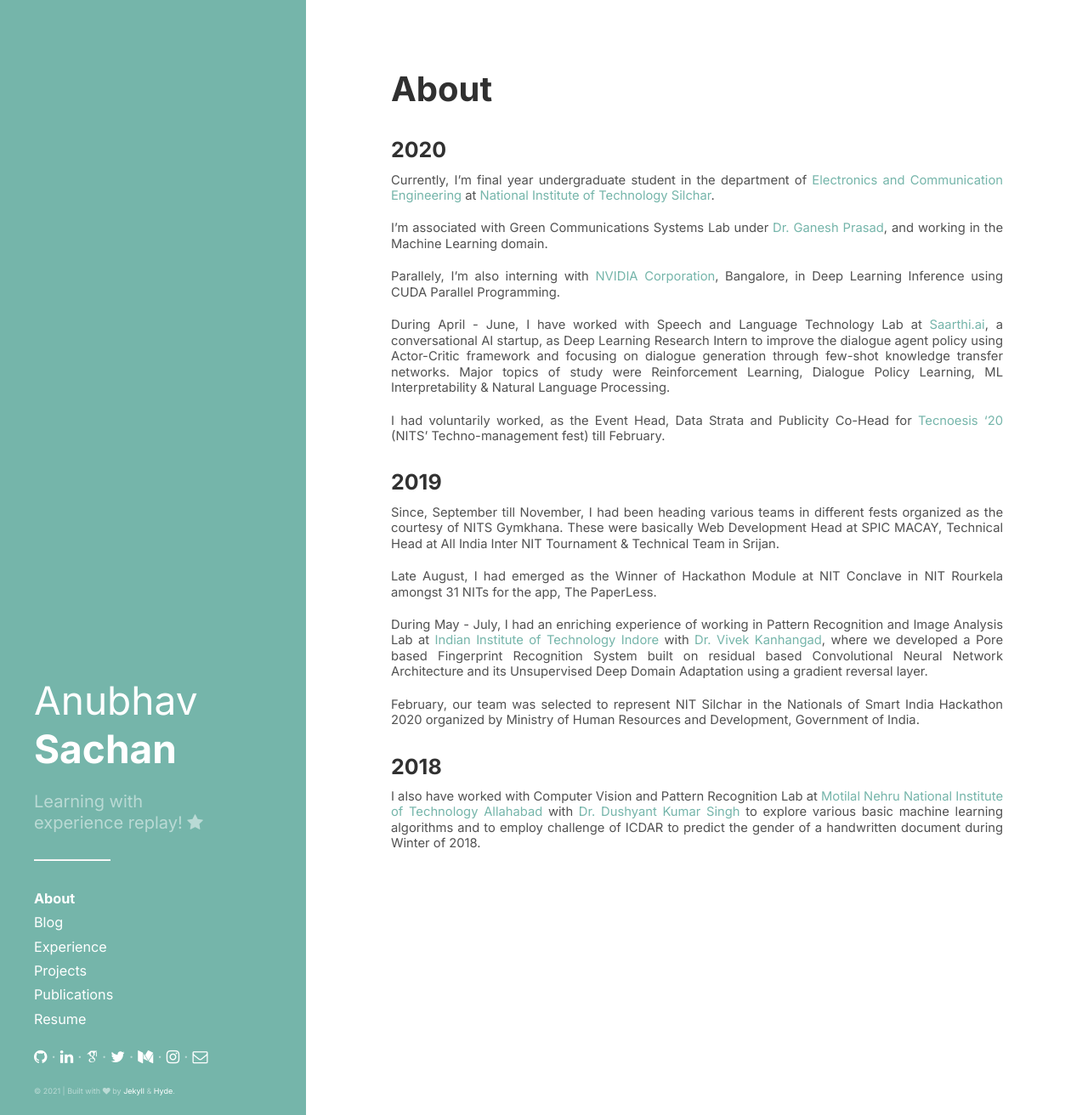
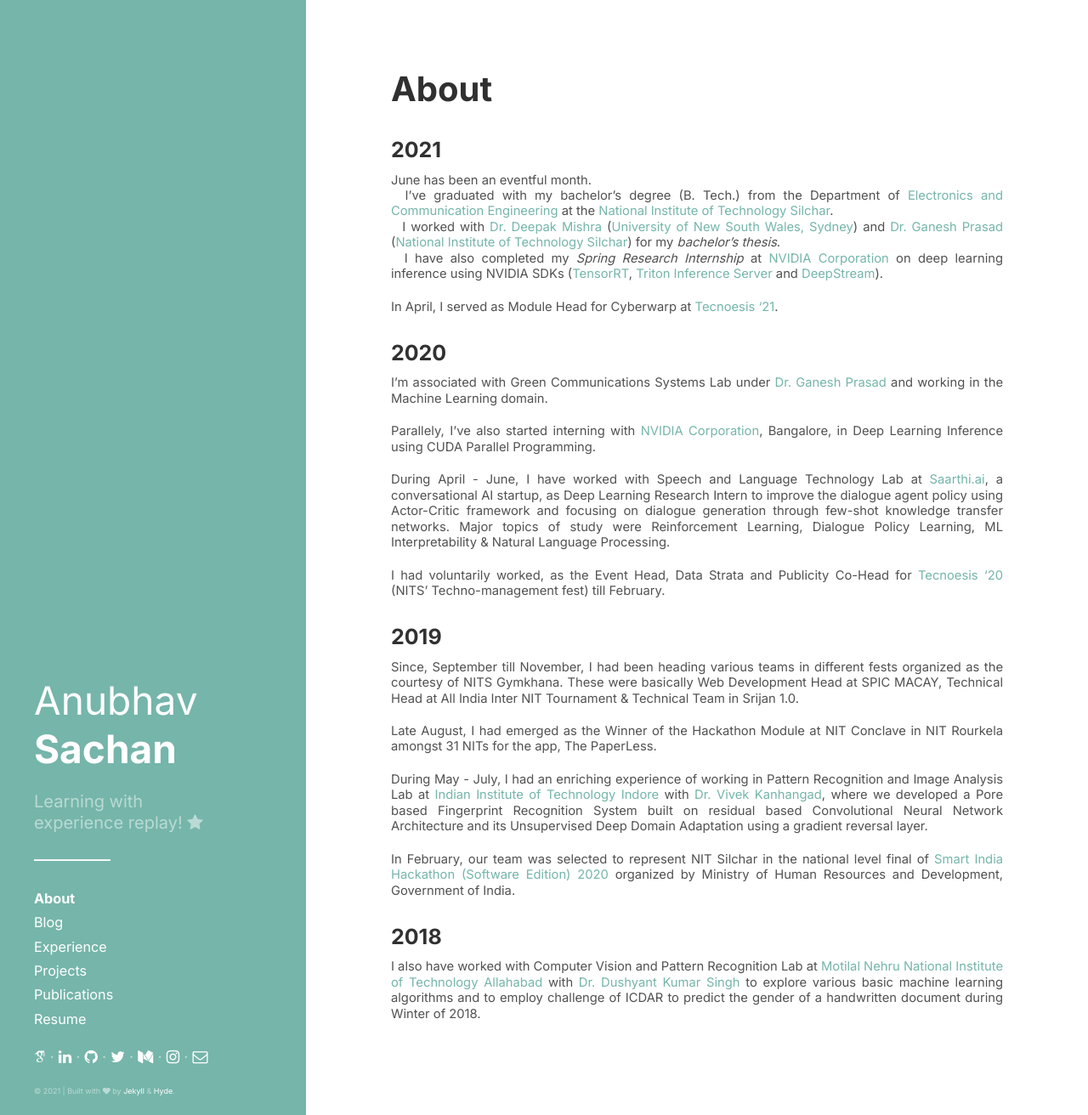
Before and after one commit to anubhav4sachan/anubhav4sachan.github.io, a Jekyll site: the page built from about.md, in a window 1280 px wide and 1312 px high. Shown: the whole window at 85% size. Built offline with Jekyll 4.4.1, drawn with Linux system fonts in a browser that asks for light colours; some web fonts are replaced.

Commit message:
june21 update

```diff
--- a/_includes/sidebar.html
+++ b/_includes/sidebar.html
@@ -29,10 +29,11 @@
 <!--       <a class="sidebar-nav-item" href="{{ site.github.repo }}/archive/v{{ site.version }}.zip">Download</a>
       <a class="sidebar-nav-item" href="{{ site.github.repo }}">GitHub project</a>
       <span class="sidebar-nav-item">Currently v{{ site.version }}</span> -->
-      <a class="sidebar-nav-item" href="{{ site.url }}/docs/Anubhav_Sachan_Resume.pdf">Resume</a>
+
+      <a class="sidebar-nav-item" href="{{ site.url }}/docs/Anubhav_Sachan_Resume.pdf" target="_blank">Resume</a>
     </nav>
 
-<a href="https://www.github.com/anubhav4sachan/" target="_blank"><i class="fa fa-github"></i></a> &middot; <a href="https://www.linkedin.com/in/anubhav4sachan/" target="_blank"><i class="fa fa-linkedin"></i></a> &middot; <a href="https://scholar.google.com/citations?user=FLV55uwAAAAJ&hl=en&oi=ao" target="_blank"><i class="ai ai-google-scholar"></i></a> &middot; <a href="https://www.twitter.com/anubhav4sachan/" target="_blank"><i class="fa fa-twitter"></i></a> &middot; <a href="https://www.medium.com/@anubhav4sachan/" target="_blank"><i class="fa fa-medium"></i></a> &middot; <a href="https://instagram.com/_anubhavsachan/" target="_blank"><i class="fa fa-instagram"></i></a> &middot; <a href="mailto:hi@anubhavsachan.com" target="_blank"><i class="fa fa-envelope-o"></i></a>
+<a href="https://scholar.google.com/citations?user=FLV55uwAAAAJ&hl=en&oi=ao" target="_blank"><i class="ai ai-google-scholar"></i></a> &middot; <a href="https://www.linkedin.com/in/anubhav4sachan/" target="_blank"><i class="fa fa-linkedin"></i></a> &middot; <a href="https://www.github.com/anubhav4sachan/" target="_blank"><i class="fa fa-github"></i></a> &middot; <a href="https://www.twitter.com/anubhav4sachan/" target="_blank"><i class="fa fa-twitter"></i></a> &middot; <a href="https://www.medium.com/@anubhav4sachan/" target="_blank"><i class="fa fa-medium"></i></a> &middot; <a href="https://instagram.com/_anubhavsachan/" target="_blank"><i class="fa fa-instagram"></i></a> &middot; <a href="mailto:hi@anubhavsachan.com" target="_blank"><i class="fa fa-envelope-o"></i></a>
 <br><br>
     <p style="font-size: 50%; margin-bottom: 1%">&copy; {{ site.time | date: '%Y' }} | Built with <i class="fa fa-heart"></i> by <a href="https://jekyllrb.com/" target="_blank">Jekyll</a> &amp; <a href="https://github.com/poole/hyde/" target="_blank">Hyde</a>.</p>
   </div>
--- a/about.md
+++ b/about.md
@@ -3,28 +3,36 @@ layout: page
 title: About
 ---
 
+### 2021
+
+June has been an eventful month.<br>
+&ensp; I've graduated with my bachelor's degree (B. Tech.) from the Department of <a href = "http://www.nits.ac.in/departments/ece/ece.php" target="_blank">Electronics and Communication Engineering</a> at the <a href = "hhttp://www.nits.ac.in/" target="_blank">National Institute of Technology Silchar</a>.<br>&ensp; I worked with <a href = "https://scholar.google.com/citations?user=1AleAUIAAAAJ&hl=en" target="_blank">Dr. Deepak Mishra</a> (<a href = "https://research.unsw.edu.au/people/dr-deepak-mishra" target="_blank">University of New South Wales, Sydney</a>) and <a href = "https://scholar.google.com/citations?user=lHbOWx0AAAAJ&hl=en" target="_blank">Dr. Ganesh Prasad</a> (<a href = "https://www.nits.ac.in" target="_blank">National Institute of Technology Silchar</a>) for my <i>bachelor's thesis</i>.<br>
+&ensp; I have also completed my *Spring Research Internship* at <a href = "https://www.nvidia.com/en-in/" target="_blank">NVIDIA Corporation</a> on deep learning inference using NVIDIA SDKs (<a href = "https://developer.nvidia.com/tensorrt/" target="_blank">TensorRT</a>, <a href = "https://developer.nvidia.com/nvidia-triton-inference-server" target="_blank">Triton Inference Server</a> and <a href = "https://developer.nvidia.com/deepstream-sdk" target="_blank">DeepStream</a>).
+
+In April, I served as Module Head for Cyberwarp at <a href = "https://www.tecnoesis.org" target="_blank">Tecnoesis '21</a>.
+
+
+
 ### 2020
 
-Currently, I'm final year undergraduate student in the department of [Electronics and Communication Engineering](http://www.nits.ac.in/departments/ece/ece.php) at [National Institute of Technology Silchar](http://www.nits.ac.in/).
+I'm associated with Green Communications Systems Lab under <a href = "https://scholar.google.com/citations?user=lHbOWx0AAAAJ&hl=en" target="_blank">Dr. Ganesh Prasad</a> and working in the Machine Learning domain.
 
-I'm associated with Green Communications Systems Lab under [Dr. Ganesh Prasad](https://scholar.google.com/citations?user=lHbOWx0AAAAJ&hl=en), and working in the Machine Learning domain.
-
-Parallely, I'm also interning with <a href = "https://www.nvidia.com/en-in/" target="_blank"> NVIDIA Corporation</a>, Bangalore, in Deep Learning Inference using CUDA Parallel Programming.
+Parallely, I've also started interning with <a href = "https://www.nvidia.com/en-in/" target="_blank"> NVIDIA Corporation</a>, Bangalore, in Deep Learning Inference using CUDA Parallel Programming.
 
 During April - June, I have worked with Speech and Language Technology Lab at <a href = "https://saarthi.ai" target="_blank">Saarthi.ai</a>, a conversational AI startup, as Deep Learning Research Intern to improve the dialogue agent policy using Actor-Critic framework and focusing on dialogue generation through few-shot knowledge transfer networks. Major topics of study were Reinforcement Learning, Dialogue Policy Learning, ML Interpretability & Natural Language Processing.
 
-I had voluntarily worked, as the Event Head, Data Strata and Publicity Co-Head for [Tecnoesis '20](https://www.tecnoesis.org) (NITS' Techno-management fest) till February.
+I had voluntarily worked, as the Event Head, Data Strata and Publicity Co-Head for <a href = "https://www.tecnoesis.org" target="_blank">Tecnoesis '20</a> (NITS' Techno-management fest) till February.
 
 
 ### 2019
 
-Since, September till November, I had been heading various teams in different fests organized as the courtesy of NITS Gymkhana. These were basically Web Development Head at SPIC MACAY, Technical Head at All India Inter NIT Tournament & Technical Team in Srijan.
+Since, September till November, I had been heading various teams in different fests organized as the courtesy of NITS Gymkhana. These were basically Web Development Head at SPIC MACAY, Technical Head at All India Inter NIT Tournament & Technical Team in Srijan 1.0.
 
-Late August, I had emerged as the Winner of Hackathon Module at NIT Conclave in NIT Rourkela amongst 31 NITs for the app, The PaperLess.
+Late August, I had emerged as the Winner of the Hackathon Module at NIT Conclave in NIT Rourkela amongst 31 NITs for the app, The PaperLess.
 
 During May - July, I had an enriching experience of working in Pattern Recognition and Image Analysis Lab at <a href = "https://www.iiti.ac.in/" target="_blank">Indian Institute of Technology Indore</a> with <a href = "http://www.iiti.ac.in/people/~kvivek/" target="_blank">Dr. Vivek Kanhangad</a>, where we developed a Pore based Fingerprint Recognition System built on residual based Convolutional Neural Network Architecture and its Unsupervised Deep Domain Adaptation using a gradient reversal layer.
 
-February, our team was selected to represent NIT Silchar in the Nationals of Smart India Hackathon 2020 organized by Ministry of Human Resources and Development, Government of India.
+In February, our team was selected to represent NIT Silchar in the national level final of <a href = "https://www.sih.gov.in/" target="_blank">Smart India Hackathon (Software Edition) 2020</a> organized by Ministry of Human Resources and Development, Government of India.
 
 
 ### 2018
```
Also changed, not shown: _layouts/blog.html (+5 -4 lines), _posts/2021-07-13-exp-sri-d.md (added, +10 -0 lines), experience.md (+8 -7 lines), index.html (+10 -10 lines), 1 other file.
